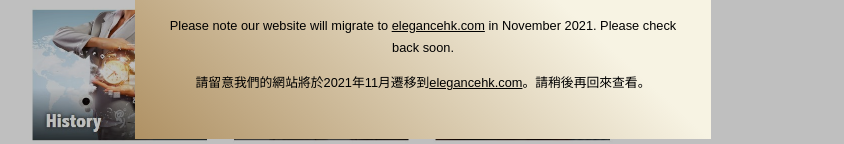
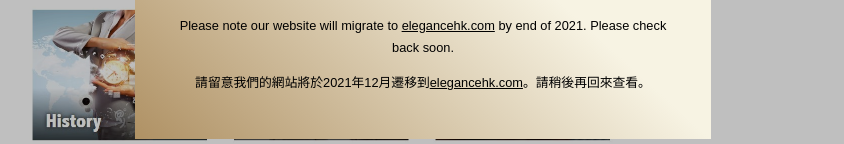
Before and after one commit to okimann/efc-popup, a plain HTML site: page index.html in a window 1280 px wide. Shown: the part 522-666 px from the top of the page, without its empty margins (217-1061 px from the left). Drawn offline with Linux system fonts and the light colour scheme.

Commit message:
updated text

```diff
--- a/index.html
+++ b/index.html
@@ -12,8 +12,8 @@
                 <img src="/assets/efc-eng-chi-vertical-color.svg" title="Elegance Financial Communications Logo">
                     <h2>Welcome to Elegance Financial Communications<br>
                         歡迎來到精雅財經資訊有限公司</h2>
-                    <p>Please note our website will migrate to <a href="https://elegancehk.com" target="_blank">elegancehk.com</a> in November 2021. Please check back soon.</p>
-                    <p>請留意我們的網站將於2021年11月遷移到<a href="https://elegancehk.com" target="_blank">elegancehk.com</a>。請稍後再回來查看。</p>
+                    <p>Please note our website will migrate to <a href="https://elegancehk.com" target="_blank">elegancehk.com</a> by end of 2021. Please check back soon.</p>
+                    <p>請留意我們的網站將於2021年12月遷移到<a href="https://elegancehk.com" target="_blank">elegancehk.com</a>。請稍後再回來查看。</p>
                     <button id="closeModal" class="close" aria-label="Close">
                         <svg width="18" height="18" viewBox="0 0 23 23" fill="none" xmlns="http://www.w3.org/2000/svg">
                             <line x1="1.35355" y1="0.646447" x2="22.5668" y2="21.8596" stroke="black"/>
```
